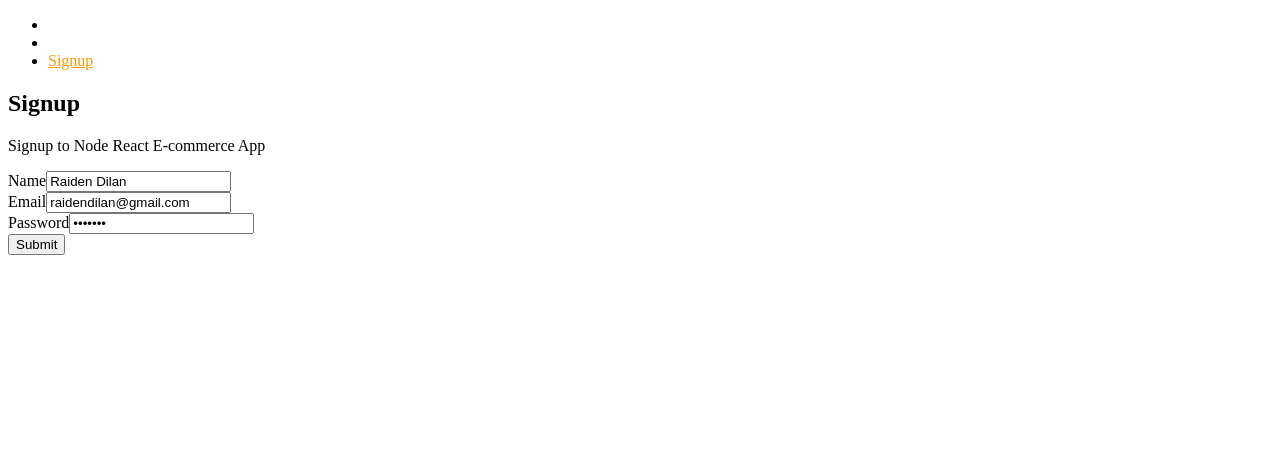
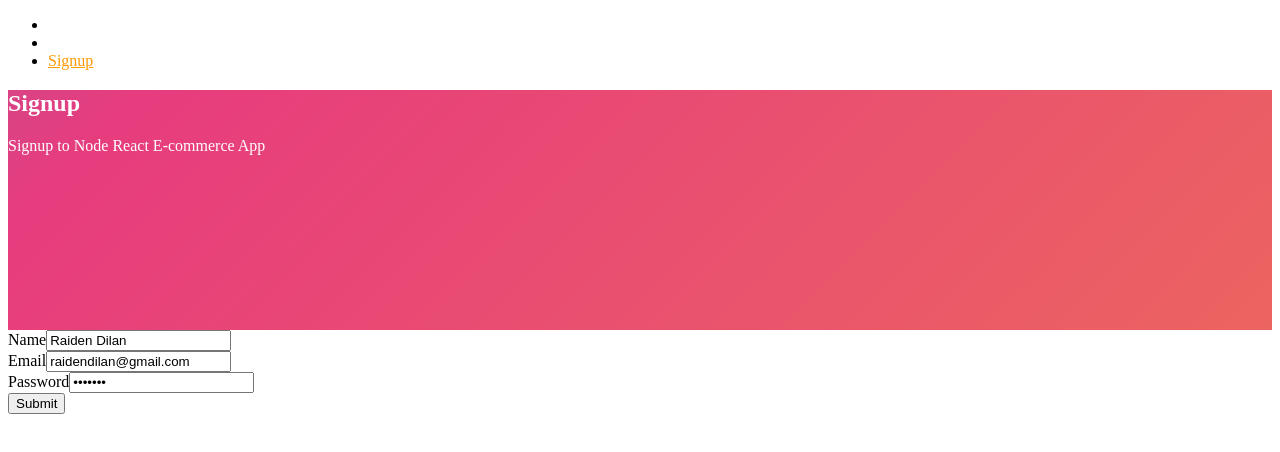
Before and after one commit to RaidenDilan/ecommerce-frontend, a React (Create React App) app: page /signup in a window 1280 px wide. Shown: the top 452 px of the page. Built offline with nearby package versions, Linux system fonts and the light colour scheme; no server answers.

Commit message:
Styling buttons and jumbotron

```diff
--- a/src/core/Layout.js
+++ b/src/core/Layout.js
@@ -1,5 +1,6 @@
 import React from 'react';
 import Menu from './Menu';
+import '../styles.css';
 
 const Layout = ({ title = 'Title', description = 'Description', className, children }) => (
   <div>
--- /dev/null
+++ b/src/styles.css
@@ -0,0 +1,46 @@
+.jumbotron {
+  width: 30wh;
+  height: 30vh;
+  color: #fff;
+  background: linear-gradient(-45deg, #ee7752, #e73c7e, #23a6d5, #23d5ab);
+  background-size: 400% 400%;
+  -webkit-animation: Gradient 15s ease infinite;
+  -moz-animation: Gradient 15s ease infinite;
+  animation: Gradient 15s ease infinite;
+}
+
+@-webkit-keyframes Gradient {
+  0% {
+    background-position: 0% 50%;
+  }
+  50% {
+    background-position: 100% 50%;
+  }
+  100% {
+    background-position: 0% 50%;
+  }
+}
+
+@-moz-keyframes Gradient {
+  0% {
+    background-position: 0% 50%;
+  }
+  50% {
+    background-position: 100% 50%;
+  }
+  100% {
+    background-position: 0% 50%;
+  }
+}
+
+@keyframes Gradient {
+  0% {
+    background-position: 0% 50%;
+  }
+  50% {
+    background-position: 100% 50%;
+  }
+  100% {
+    background-position: 0% 50%;
+  }
+}
```
